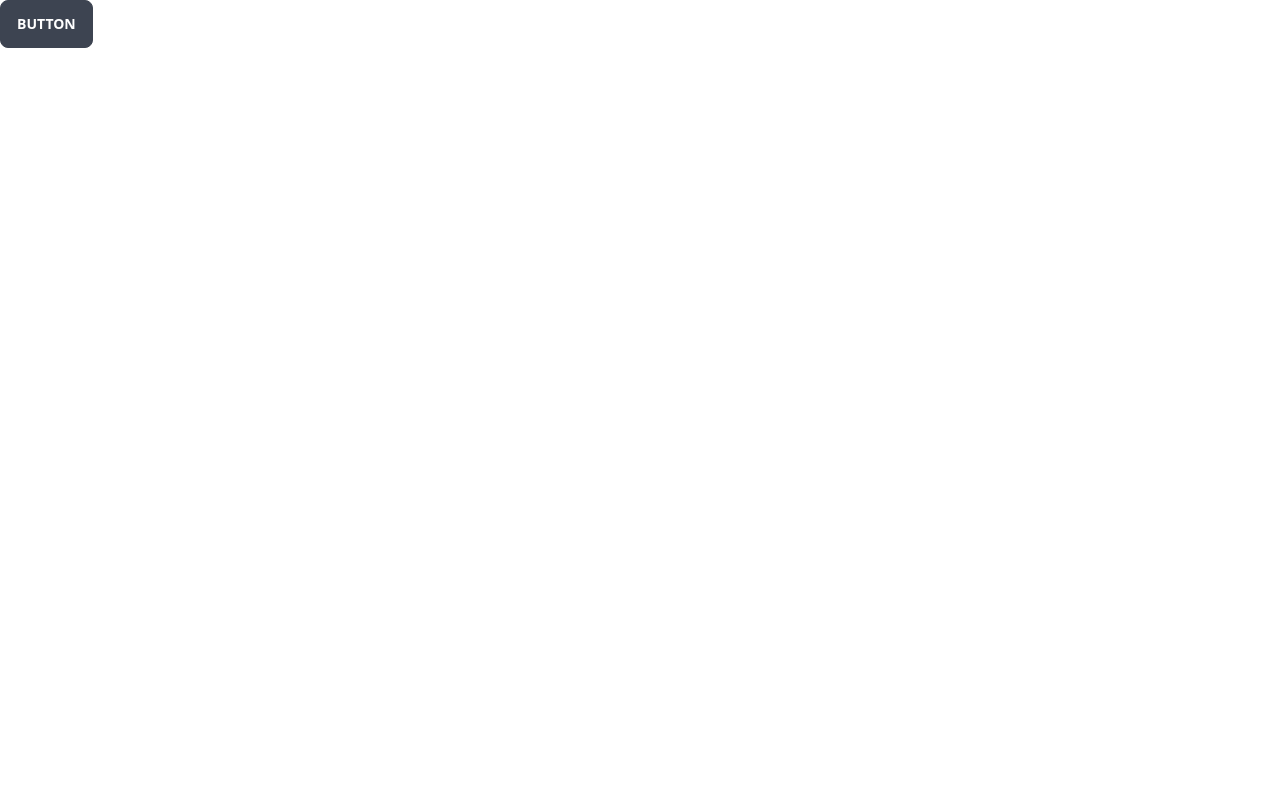
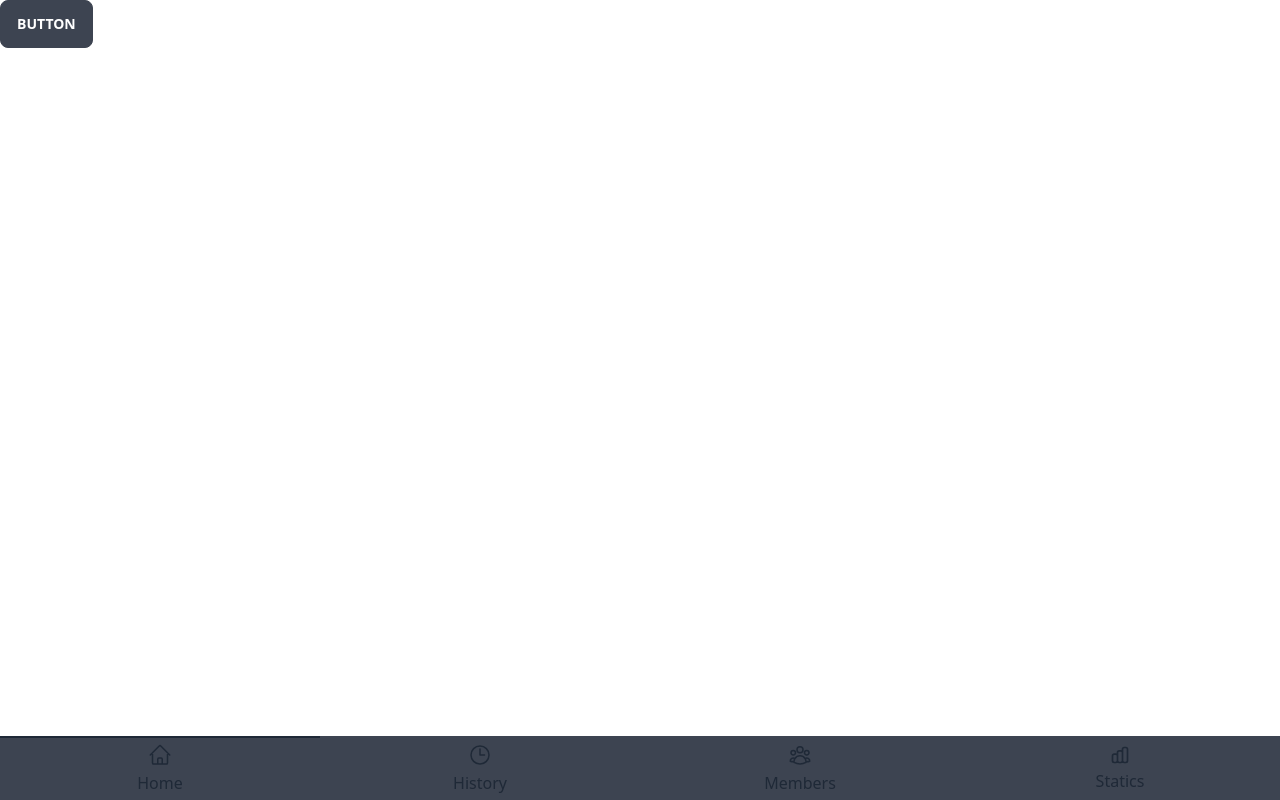
Before and after one commit to masihgh/GodzilaTodoList, a React (Vite) app: page / in a window 1280 px wide. Built offline with nearby package versions, Linux system fonts and the light colour scheme.

Commit message:
add NavigationMenu Component to MainLayout

```diff
--- a/src/layouts/MainLayout.jsx
+++ b/src/layouts/MainLayout.jsx
@@ -1,7 +1,10 @@
+import NavigationMenu from "../components/NavigationMenu";
+
 function MainLayout({children}) {
     return (
         <div className="App">
             {children}
+            <NavigationMenu />
         </div>
     );
 }
```
